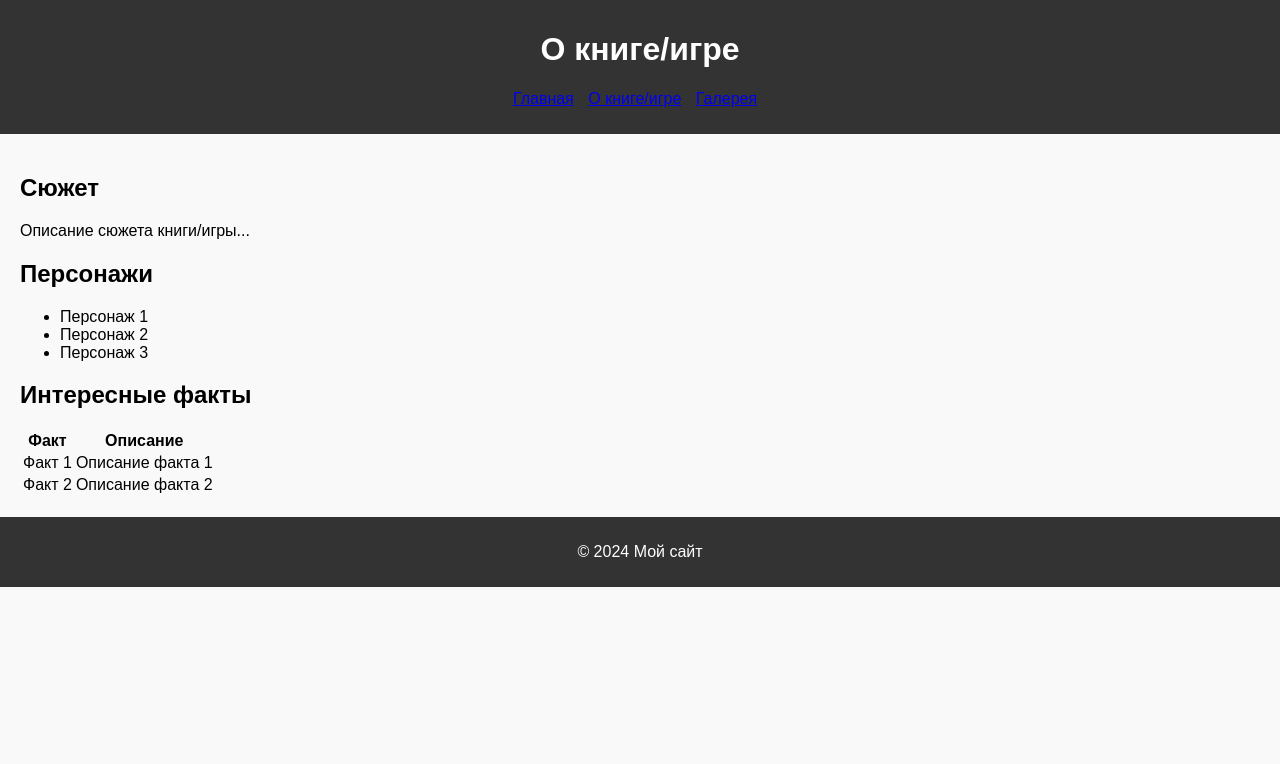
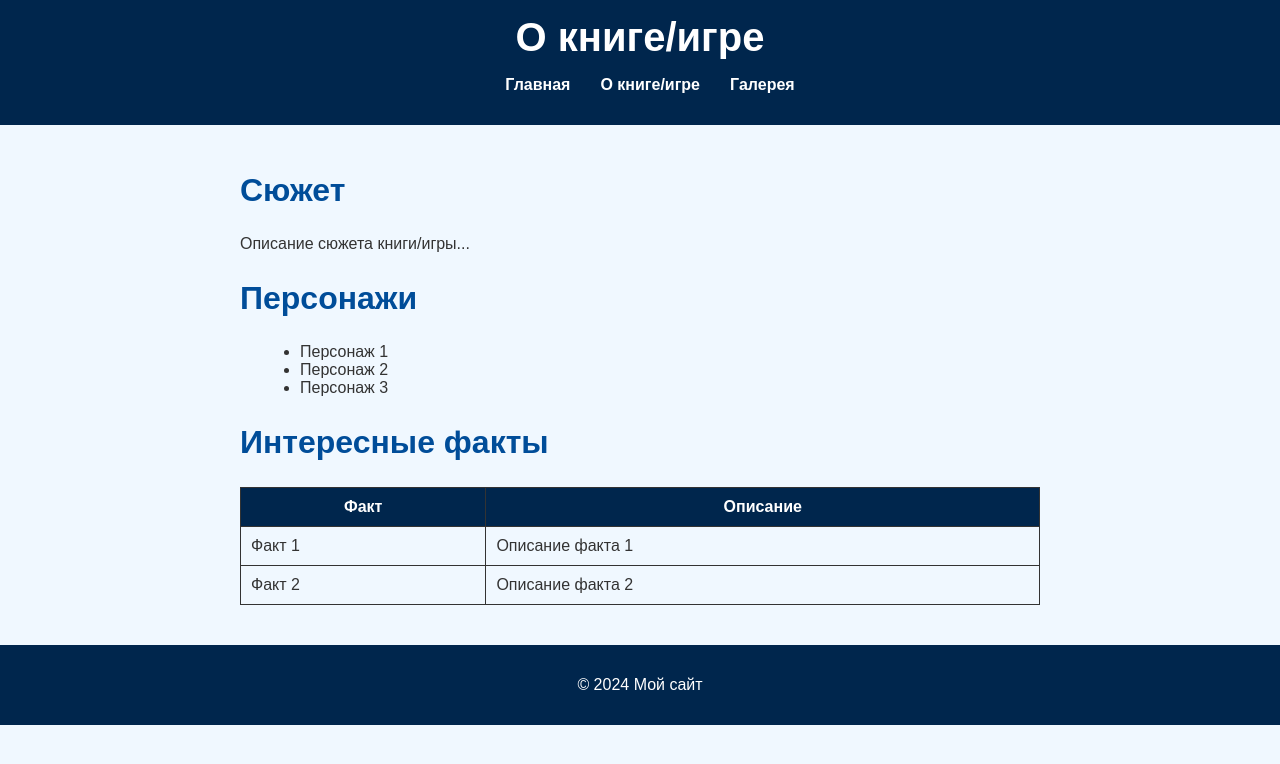
Before and after one commit to neon4on/Efremov_Lab3, a plain HTML site: page about.html in a window 1280 px wide. Drawn offline with Linux system fonts and the light colour scheme.

Commit message:
More Style and animation

```diff
--- a/style.css
+++ b/style.css
@@ -1,34 +1,100 @@
+/* Основной стиль */
 body {
   font-family: Arial, sans-serif;
   margin: 0;
   padding: 0;
-  background-color: #f9f9f9;
+  background-color: #f0f8ff;
+  color: #333;
 }
 
 header, footer {
-  background-color: #333;
+  background-color: #00264d;
   color: #fff;
-  padding: 10px;
+  padding: 15px;
   text-align: center;
+}
+
+header h1 {
+  font-size: 2.5rem;
+  margin: 0;
+  animation: fadeIn 1.5s ease-in-out;
 }
 
 nav ul {
   list-style-type: none;
   padding: 0;
+  display: flex;
+  justify-content: center;
 }
 
 nav ul li {
-  display: inline;
-  margin-right: 10px;
+  margin: 0 15px;
+}
+
+nav ul li a {
+  color: #fff;
+  text-decoration: none;
+  font-weight: bold;
+  transition: color 0.3s ease;
+}
+
+nav ul li a:hover {
+  color: #ff9900;
 }
 
 main {
   padding: 20px;
+  max-width: 800px;
+  margin: auto;
+}
+
+h2 {
+  font-size: 2rem;
+  color: #004d99;
+  animation: slideIn 1s ease-in-out;
 }
 
 .gallery-image {
   float: left;
-  margin-right: 10px;
+  margin: 10px;
   width: 150px;
   height: auto;
+  transition: transform 0.3s ease;
 }
+
+.gallery-image:hover {
+  transform: scale(1.1);
+  cursor: pointer;
+}
+
+table {
+  width: 100%;
+  border-collapse: collapse;
+  margin: 20px 0;
+}
+
+table, th, td {
+  border: 1px solid #333;
+  padding: 10px;
+}
+
+th {
+  background-color: #00264d;
+  color: #fff;
+}
+
+ul {
+  list-style-type: disc;
+  margin-left: 20px;
+}
+
+/* Анимации */
+@keyframes fadeIn {
+  from { opacity: 0; }
+  to { opacity: 1; }
+}
+
+@keyframes slideIn {
+  from { transform: translateX(-50px); opacity: 0; }
+  to { transform: translateX(0); opacity: 1; }
+}
```
